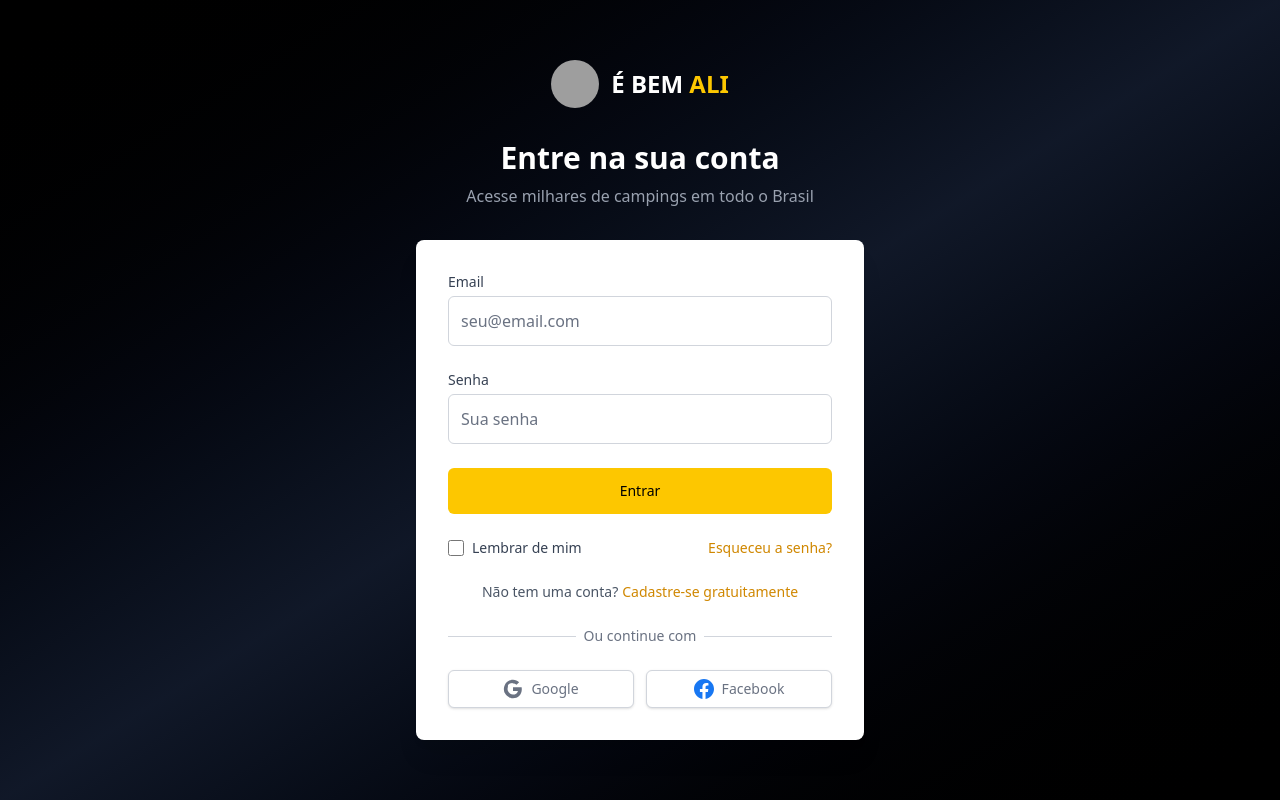
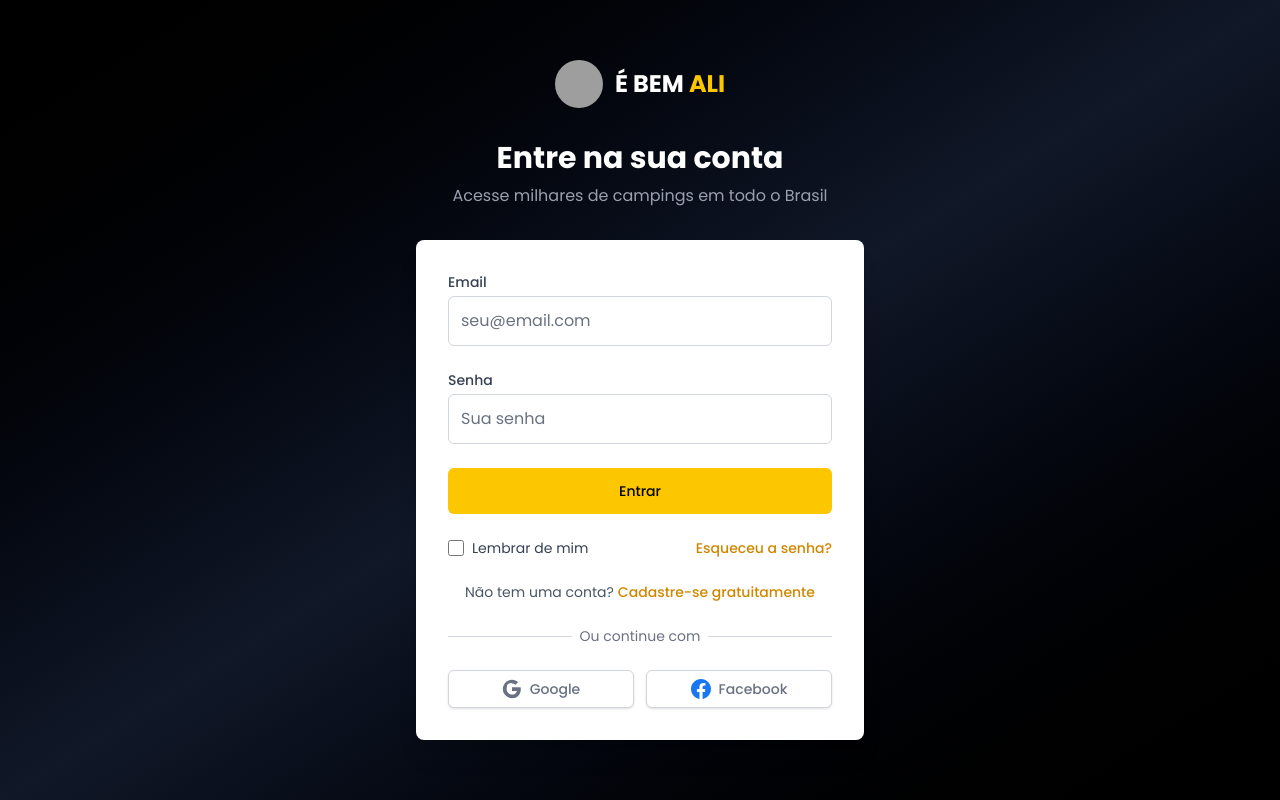
Before and after one commit to LukasdeSouza/ebemali, a React (Vite) app: page /login in a window 1280 px wide. Built offline with nearby package versions, Linux system fonts and the light colour scheme; grey boxes are pictures that could not be loaded.

Commit message:
font poppins

```diff
--- a/src/index.css
+++ b/src/index.css
@@ -1 +1,6 @@
+@import url('https://fonts.googleapis.com/css2?family=Montserrat:wght@100..900&family=Poppins:ital,wght@0,100;0,200;0,300;0,400;0,500;0,600;0,700;0,800;0,900;1,100;1,200;1,300;1,400;1,500;1,600;1,700;1,800;1,900&display=swap');
 @import "tailwindcss";
+
+body {
+    font-family: 'Poppins', sans-serif;
+}
```
